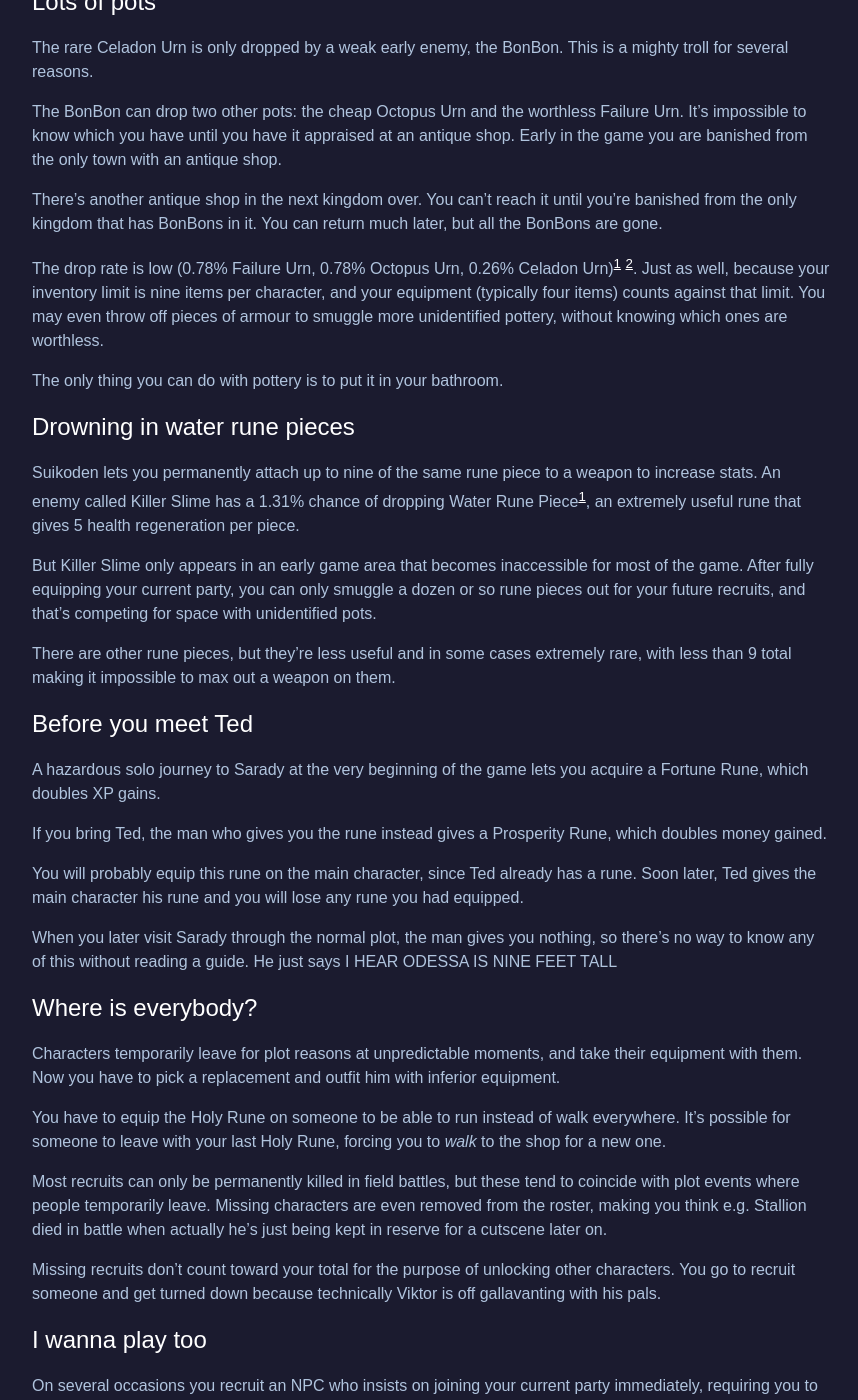
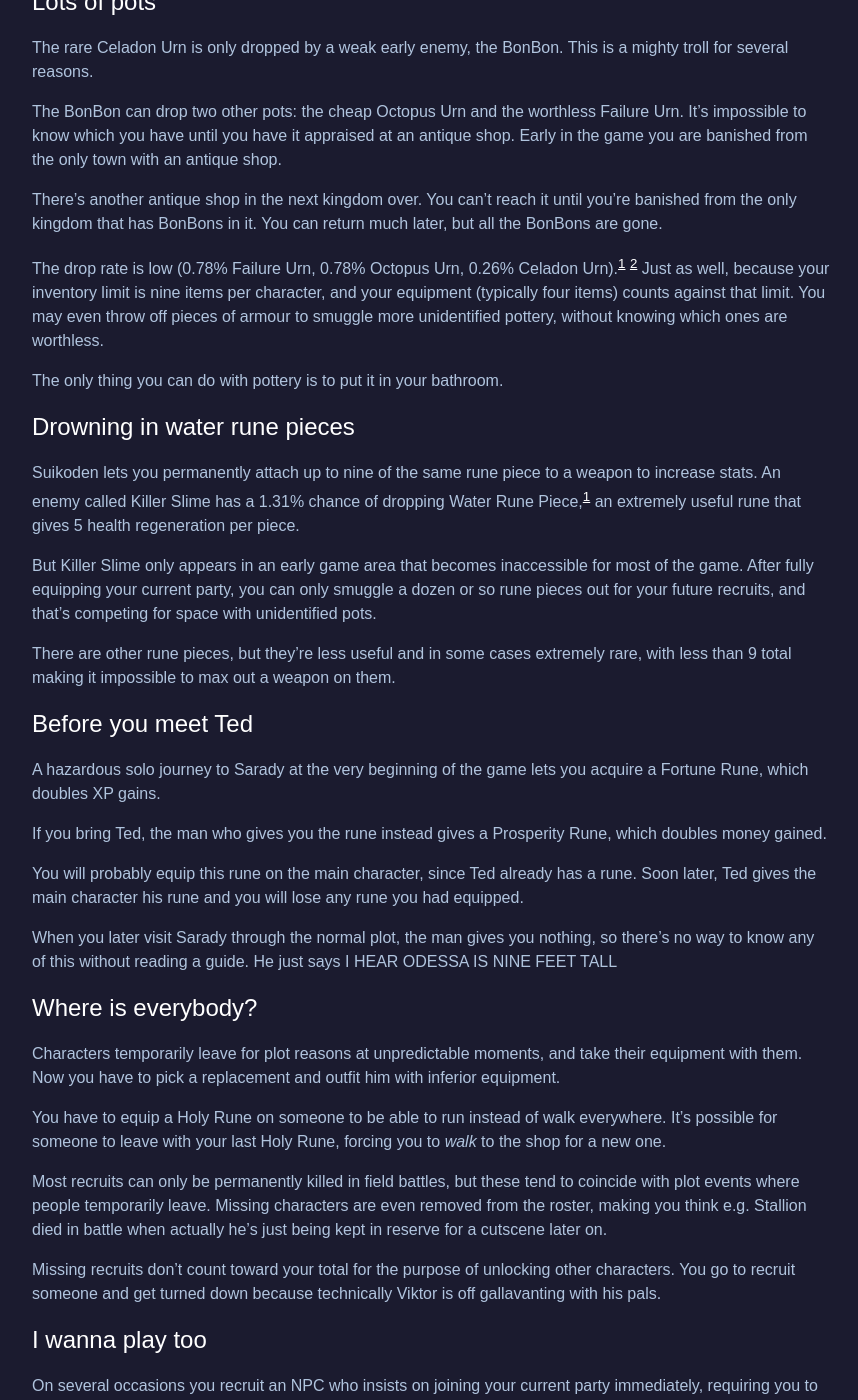
Before and after one commit to orbitalflower/orbitalflower.github.io, a Jekyll site: the page built from _posts/2017-10-15-suikoden-the-trollingest-game.md, in a window 1280 px wide and 1400 px high, scrolled down 496 px. Shown: the whole window, without its empty margins (208-1066 px from the left). Built offline with Jekyll 4.4.1, drawn with Linux system fonts in a browser that asks for light colours.

Commit message:
Minor fixes

```diff
--- a/_posts/2017-10-15-suikoden-the-trollingest-game.md
+++ b/_posts/2017-10-15-suikoden-the-trollingest-game.md
@@ -38,7 +38,7 @@
 much later, but all the BonBons are gone.
 
 The drop rate is low (0.78% Failure Urn, 0.78% Octopus Urn, 0.26% Celadon
-Urn)[^1] [^2]. Just as well, because your inventory limit is nine items per
+Urn).[^1] [^2] Just as well, because your inventory limit is nine items per
 character, and your equipment (typically four items) counts against that limit.
 You may even throw off pieces of armour to smuggle more unidentified pottery,
 without knowing which ones are worthless.
@@ -49,7 +49,7 @@
 
 Suikoden lets you permanently attach up to nine of the same rune piece to a
 weapon to increase stats. An enemy called Killer Slime has a 1.31% chance of
-dropping Water Rune Piece[^1], an extremely useful rune that gives 5 health
+dropping Water Rune Piece,[^1] an extremely useful rune that gives 5 health
 regeneration per piece.
 
 But Killer Slime only appears in an early game area that becomes inaccessible
@@ -82,7 +82,7 @@
 their equipment with them. Now you have to pick a replacement and outfit him
 with inferior equipment.
 
-You have to equip the Holy Rune on someone to be able to run instead of walk
+You have to equip a Holy Rune on someone to be able to run instead of walk
 everywhere. It's possible for someone to leave with your last Holy Rune, forcing
 you to _walk_ to the shop for a new one.
 
```
Also changed, not shown: _posts/2024-07-05-cookies-are-small-text-files.md (+5 -5 lines).
